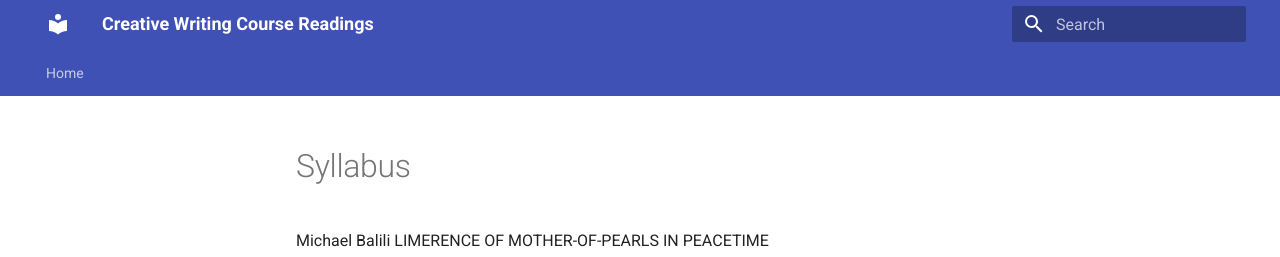
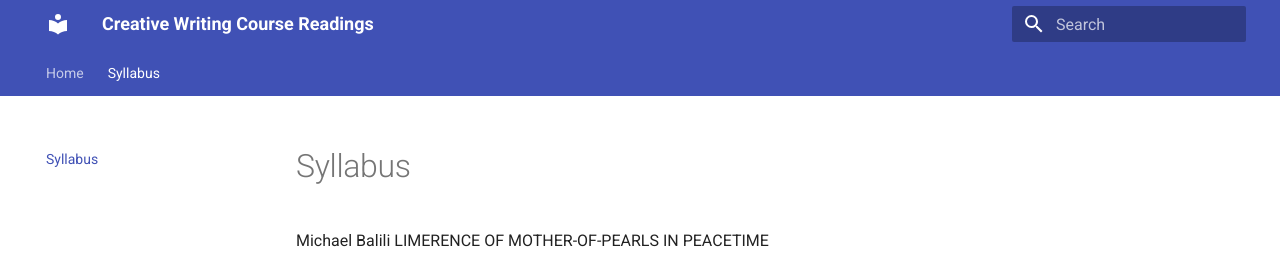
Before and after one commit to mickeybalili/cw10, an MkDocs documentation site: the page built from docs/syllabus.md, in a window 1280 px wide and 987 px high. Shown: the top 257 px of the window. Built offline with MkDocs 1.6.1 and Material for MkDocs 9.7.7, drawn with Linux system fonts in a browser that asks for light colours.

Commit message:
Update mkdocs.yml

```diff
--- a/mkdocs.yml
+++ b/mkdocs.yml
@@ -13,3 +13,4 @@ theme:
 
 nav:
   - Home: index.md
+  - Syllabus: syllabus.md
```
